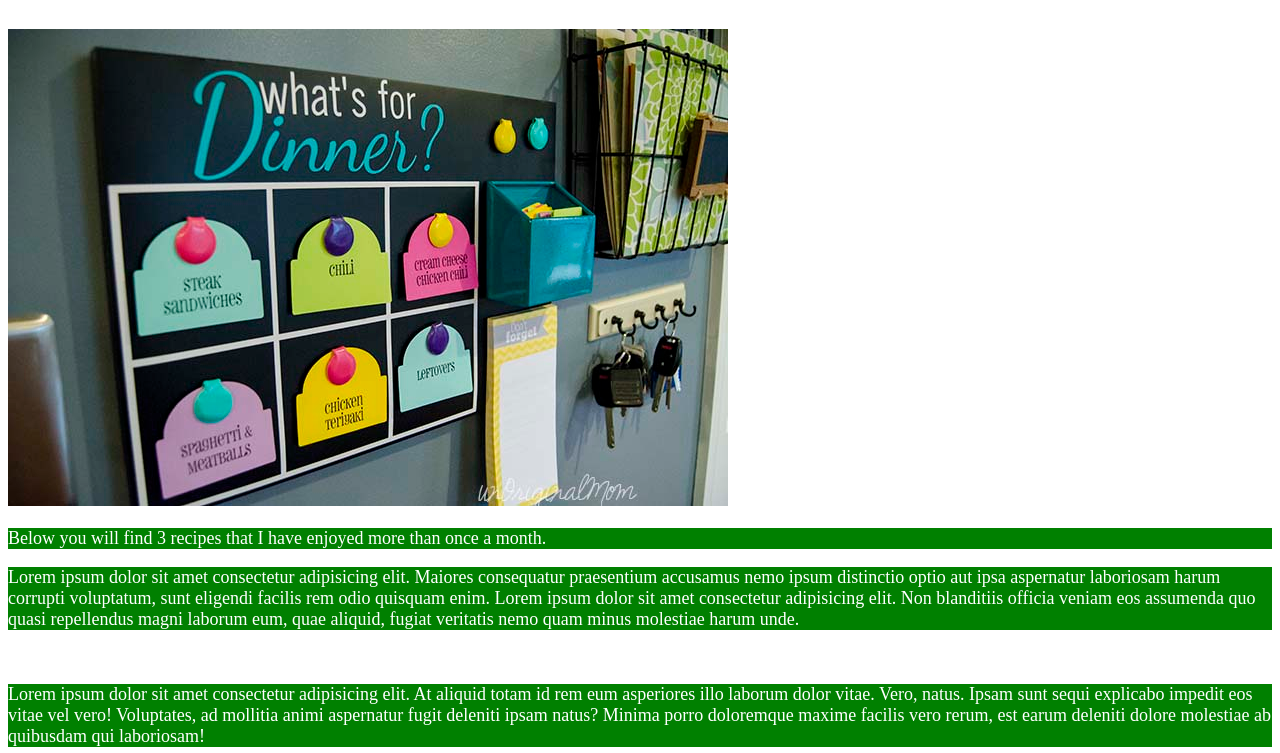
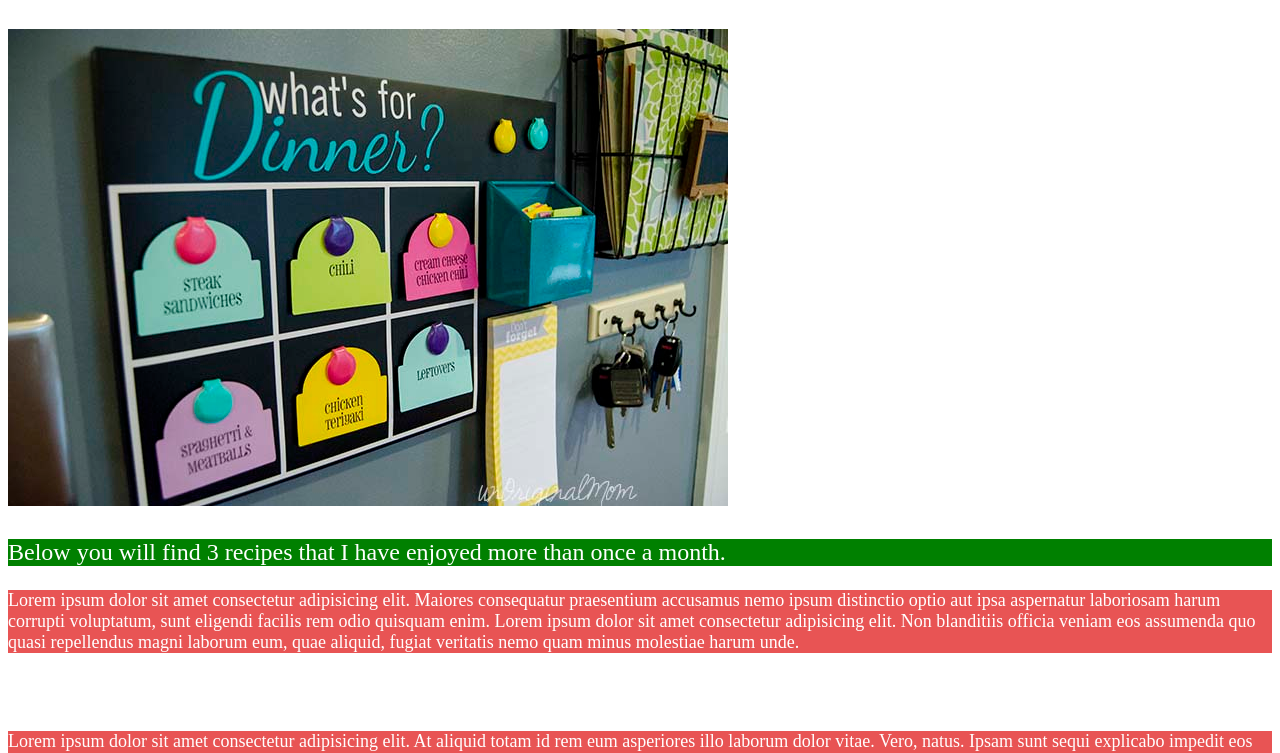
Before and after one commit to antoni0alvarad0/odin-recipes, a plain HTML site: page index.html in a window 1280 px wide. Shown: the part 131-884 px from the top of the page. Drawn offline with Linux system fonts and the light colour scheme; files that its build step writes are made by us from their sources; files whose address does not match are found by name.

Commit message:
Edited index.html

```diff
--- a/pages/css/stylesheet.css
+++ b/pages/css/stylesheet.css
@@ -7,17 +7,21 @@ div{
 }
 
 .odd_number {
-
+    background-color: hsl(0, 76%, 62%);
+    font-style: Verdana, "DejaVu Sans", sans-serif;
 }
 
 .second_element {
-
+    color: #0000ff;
+    font-size: 36px;
 }
 
 .third_element {
-
+    font-size: 24px;
 }
 
 .fourth_element {
-
+    background-color: hsl(120, 73%, 75%);
+    font-size: 24px;
+    font-weight:  bold;
 }
```
Also changed, not shown: index.html (+1 -1 lines).
